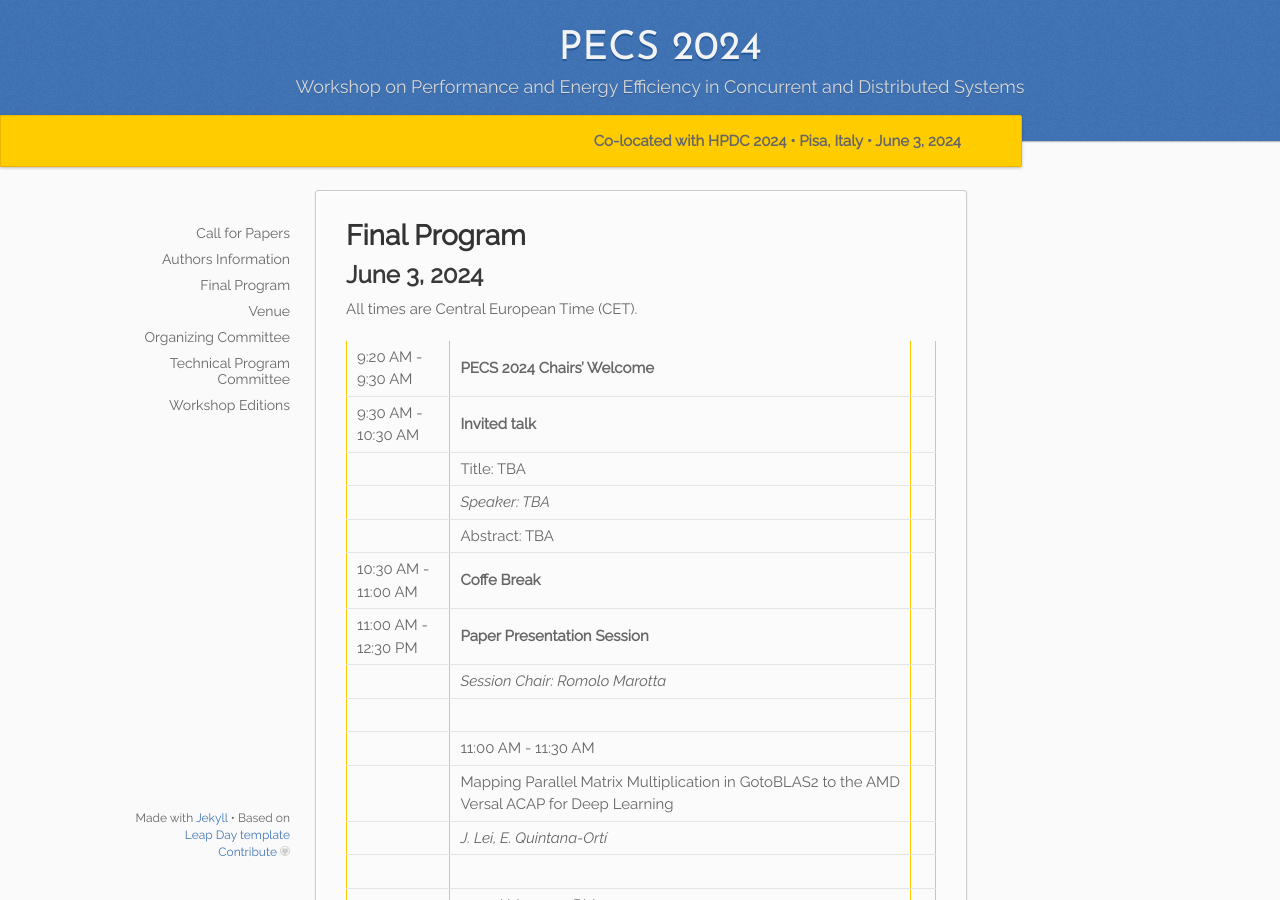
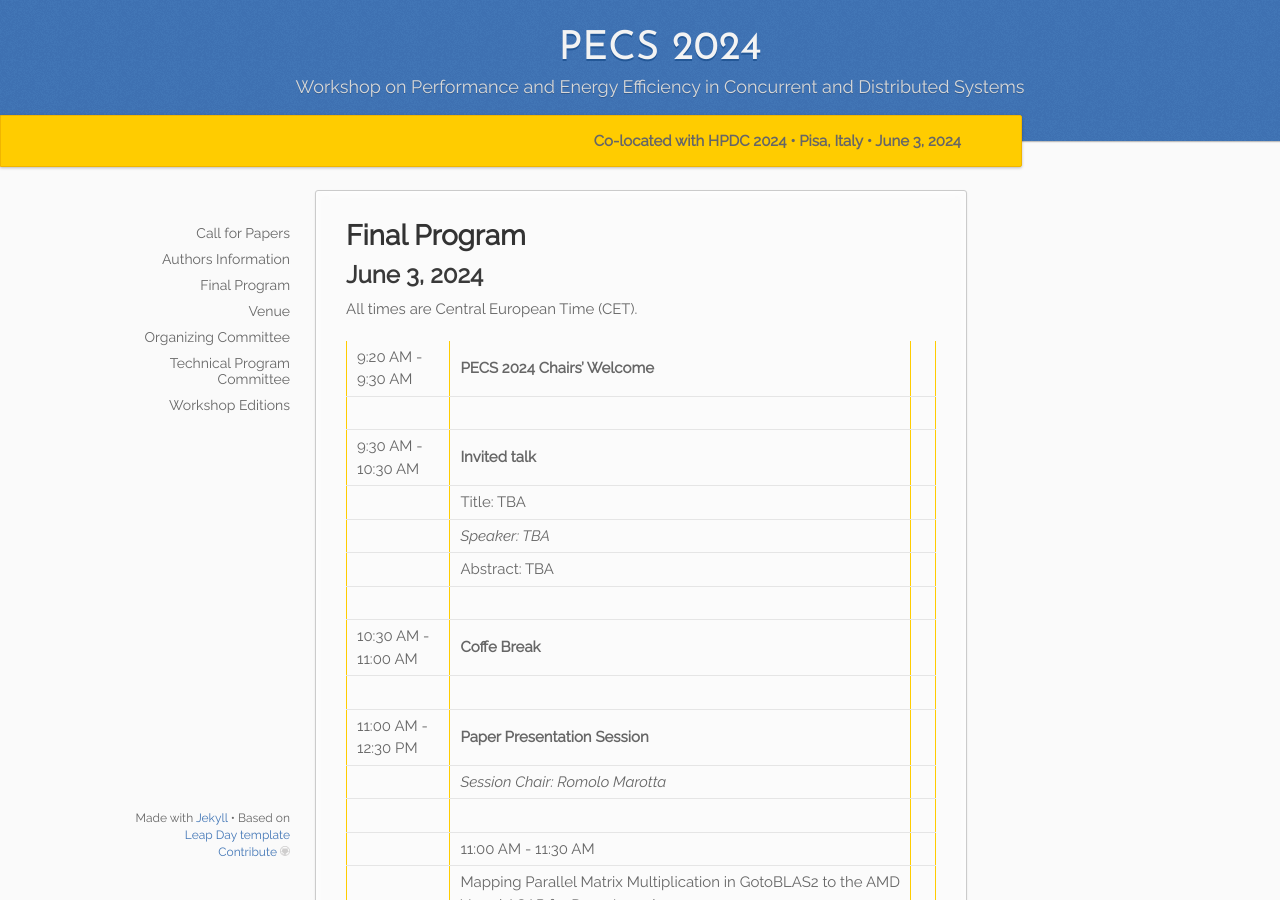
Before and after one commit to pecs-workshop/pecs-workshop.github.io, a Jekyll site: the page built from _2024/05.program.md, in a window 1280 px wide and 900 px high. Built offline with Jekyll 4.4.1, drawn with Linux system fonts in a browser that asks for light colours.

Commit message:
Schedule

```diff
--- a/_2024/05.program.md
+++ b/_2024/05.program.md
@@ -12,25 +12,28 @@
 
 All times are Central European Time (CET).
 
-| 9:20 AM - 9:30 AM | **PECS 2024 Chairs' Welcome** |
-| 9:30 AM - 10:30 AM | **Invited talk** |
-| | Title: TBA |
-| | *Speaker: TBA* |
+| 9:20 AM - 9:30 AM | **PECS 2024 Chairs' Welcome**
+| |
+| 9:30 AM - 10:30 AM | **Invited talk**
+| | Title: TBA
+| | *Speaker: TBA*
 | |Abstract: TBA||
-| 10:30 AM - 11:00 AM | **Coffe Break** |
-| 11:00 AM - 12:30 PM | **Paper Presentation Session** |
-| | *Session Chair: Romolo Marotta* |
-| | |
-| | 11:00 AM - 11:30 AM |
-| | Mapping Parallel Matrix Multiplication in GotoBLAS2 to the AMD Versal ACAP for Deep Learning |
-| | *J. Lei, E. Quintana-Ortí* |
-| | |
-| | 11:30  AM - 12:00 PM|
-| | Exploring Post Quantum Cryptography with Quantum Key Distribution for Sustainable Mobile Network Architecture Design |
-| | *S. Hoque, A. Aydeger, E. Zeydan* |
-| | |
-| | 12:00 PM - 12:30 PM|
-| | Energy efficiency: a Lattice Boltzmann study |
-| | *M. Turisini* |
-| | |
-| 12:30 PM - 12:35 PM | Greeting message from PECS 2024 Chairs |
+| |
+| 10:30 AM - 11:00 AM | **Coffe Break**
+| |
+| 11:00 AM - 12:30 PM | **Paper Presentation Session**
+| | *Session Chair: Romolo Marotta*
+| |
+| | 11:00 AM - 11:30 AM
+| | Mapping Parallel Matrix Multiplication in GotoBLAS2 to the AMD Versal ACAP for Deep Learning
+| | *J. Lei, E. Quintana-Ortí*
+| |
+| | 11:30  AM - 12:00 PM
+| | Exploring Post Quantum Cryptography with Quantum Key Distribution for Sustainable Mobile Network Architecture Design
+| | *S. Hoque, A. Aydeger, E. Zeydan*
+| |
+| | 12:00 PM - 12:30 PM
+| | Energy efficiency: a Lattice Boltzmann study
+| | *M. Turisini*
+| |
+| 12:30 PM - 12:35 PM | Greeting message from PECS 2024 Chairs
```
